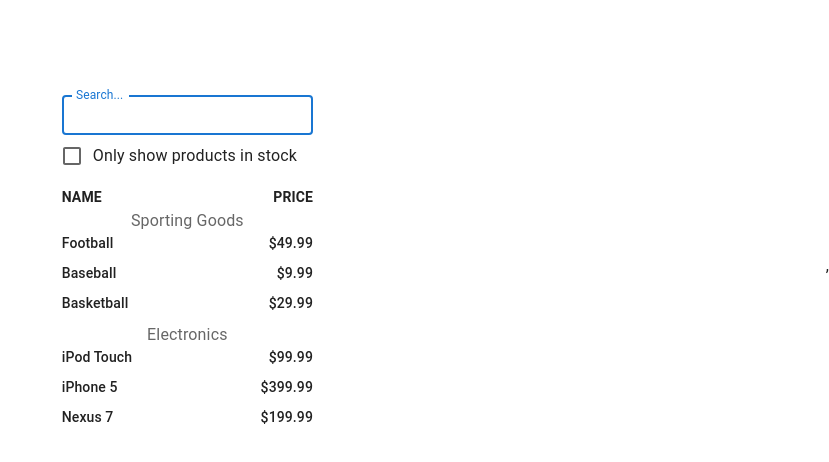
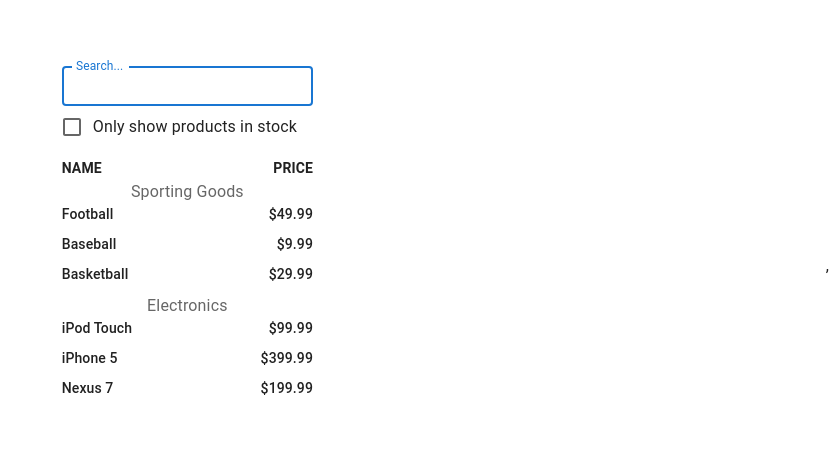
Before and after one commit to surbhiMidha703/ikea-shop, a React (Create React App) app: page / in a window 1280 px wide. Shown: the part 134-596 px from the top of the page, without its empty margins (451-1280 px from the left). Built offline with nearby package versions, Linux system fonts and the light colour scheme.

Commit message:
fix min-height, display all prods when search cleared

```diff
--- a/src/Products/FilterableProductTable.tsx
+++ b/src/Products/FilterableProductTable.tsx
@@ -4,12 +4,26 @@ import Grid from '@mui/material/Grid';
 import Products from './Products.json'
 import { useState } from "react";
 import { IProduct } from './ProductType'
+import './ProductStyles.css';
+// import { makeStyles } from '@mui/styles';
+// import { makeStyles } from '@mui/styles/makeStyles';
+
+//legacy code not working will use emotion for the time being
+// const useStyles = makeStyles({
+//     root: {
+//         borderRadius: 12,
+//         backgroundColor: "blue"
+//     },
+//     grid: {
+//         minHeight: 341,
+//         background: 'linear-gradient(45deg, #FE6B8B 30%, #FF8E53 90%)'
+//     },
+// });
 
 export const FilterableProductTable = () => {
-    console.log('products=> ', Products)
+    // const classes = useStyles(); //legacy code
     const [prod, setProducts] = useState<IProduct[]>(Products)
     const [searchWord, setSearchWord] = useState('')
-    console.log('prod in filter=> ', prod)
 
     const matchSearchWordWithProducts = (searchWord: string) => {
         let searchResult: IProduct[] = []
@@ -28,13 +42,19 @@ export const FilterableProductTable = () => {
 
         setSearchWord(searchWord)
         setProducts(matchSearchWordWithProducts(searchWord))
+
+        if (searchWord === '') {
+            setProducts(Products)
+        }
     }
     return (
         <Grid
+            item
             container
             direction="column"
-            justifyContent="center"
             alignItems="center"
+            className='filterableGrid'
+        // className={classes.grid}  //legacy code
         >
             <Grid item>
                 <SearchBar onSearchChange={onSearchChange} searchTerm={searchWord} />
--- /dev/null
+++ b/src/Products/ProductStyles.css
@@ -0,0 +1,4 @@
+
+  .filterableGrid {
+    min-height: 50%;
+  }
```
